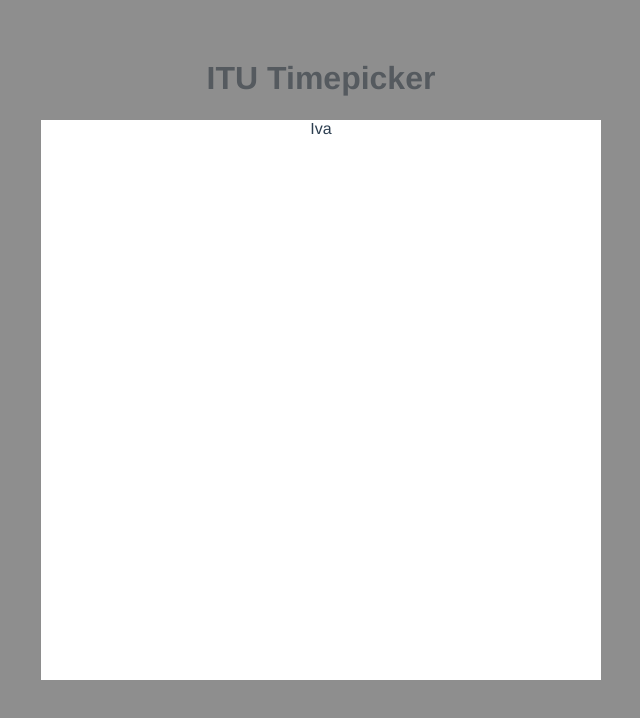
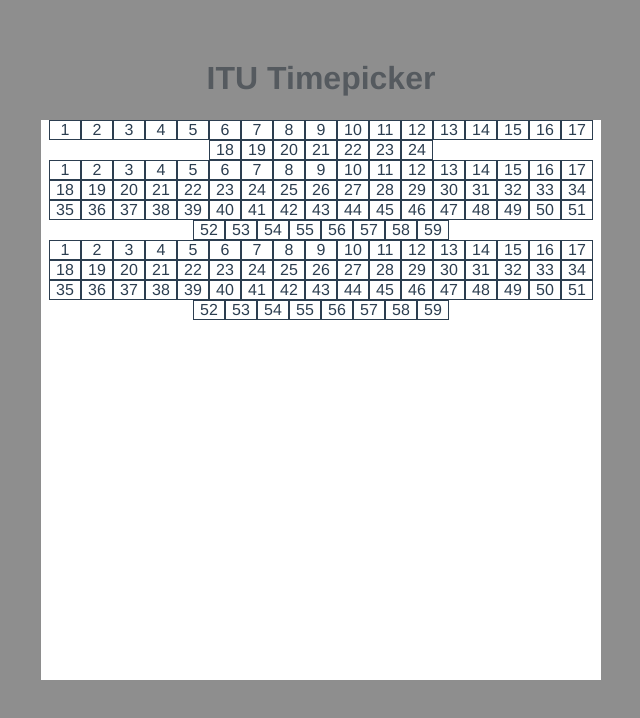
Before and after one commit to thejoeejoee/ITU-VUT-BIT-2018-2019, a Vue app: page / in a window 1280 px wide. Both pictures are taken after a click on the link "xkavan05". Shown: the top 718 px of the page, without its empty margins (319-959 px from the left). Built offline with nearby package versions, Linux system fonts and the light colour scheme; what vue-konva would draw is missing.

Commit message:
added tables

```diff
--- a/src/components/xkavan05.vue
+++ b/src/components/xkavan05.vue
@@ -1,7 +1,157 @@
 <template>
     <div class="container">
         <div class="picker">
-            Iva
+            <div class="tabulka1">
+                <div class="cell">1</div>
+                <div class="cell">2</div>
+                <div class="cell">3</div>
+                <div class="cell">4</div>
+                <div class="cell">5</div>
+                <div class="cell">6</div>
+                <div class="cell">7</div>
+                <div class="cell">8</div>
+                <div class="cell">9</div>
+                <div class="cell">10</div>
+                <div class="cell">11</div>
+                <div class="cell">12</div>
+                <div class="cell">13</div>
+                <div class="cell">14</div>
+                <div class="cell">15</div>
+                <div class="cell">16</div>
+                <div class="cell">17</div>
+                <div class="cell">18</div>
+                <div class="cell">19</div>
+                <div class="cell">20</div>
+                <div class="cell">21</div>
+                <div class="cell">22</div>
+                <div class="cell">23</div>
+                <div class="cell">24</div>
+            </div>
+
+            <div class="tabulka2">
+                <div class="cell">1</div>
+                <div class="cell">2</div>
+                <div class="cell">3</div>
+                <div class="cell">4</div>
+                <div class="cell">5</div>
+                <div class="cell">6</div>
+                <div class="cell">7</div>
+                <div class="cell">8</div>
+                <div class="cell">9</div>
+                <div class="cell">10</div>
+                <div class="cell">11</div>
+                <div class="cell">12</div>
+                <div class="cell">13</div>
+                <div class="cell">14</div>
+                <div class="cell">15</div>
+                <div class="cell">16</div>
+                <div class="cell">17</div>
+                <div class="cell">18</div>
+                <div class="cell">19</div>
+                <div class="cell">20</div>
+                <div class="cell">21</div>
+                <div class="cell">22</div>
+                <div class="cell">23</div>
+                <div class="cell">24</div>
+                <div class="cell">25</div>
+                <div class="cell">26</div>
+                <div class="cell">27</div>
+                <div class="cell">28</div>
+                <div class="cell">29</div>
+                <div class="cell">30</div>
+                <div class="cell">31</div>
+                <div class="cell">32</div>
+                <div class="cell">33</div>
+                <div class="cell">34</div>
+                <div class="cell">35</div>
+                <div class="cell">36</div>
+                <div class="cell">37</div>
+                <div class="cell">38</div>
+                <div class="cell">39</div>
+                <div class="cell">40</div>
+                <div class="cell">41</div>
+                <div class="cell">42</div>
+                <div class="cell">43</div>
+                <div class="cell">44</div>
+                <div class="cell">45</div>
+                <div class="cell">46</div>
+                <div class="cell">47</div>
+                <div class="cell">48</div>
+                <div class="cell">49</div>
+                <div class="cell">50</div>
+                <div class="cell">51</div>
+                <div class="cell">52</div>
+                <div class="cell">53</div>
+                <div class="cell">54</div>
+                <div class="cell">55</div>
+                <div class="cell">56</div>
+                <div class="cell">57</div>
+                <div class="cell">58</div>
+                <div class="cell">59</div>
+            </div>
+
+            <div class="tabulka3">
+                <div class="cell">1</div>
+                <div class="cell">2</div>
+                <div class="cell">3</div>
+                <div class="cell">4</div>
+                <div class="cell">5</div>
+                <div class="cell">6</div>
+                <div class="cell">7</div>
+                <div class="cell">8</div>
+                <div class="cell">9</div>
+                <div class="cell">10</div>
+                <div class="cell">11</div>
+                <div class="cell">12</div>
+                <div class="cell">13</div>
+                <div class="cell">14</div>
+                <div class="cell">15</div>
+                <div class="cell">16</div>
+                <div class="cell">17</div>
+                <div class="cell">18</div>
+                <div class="cell">19</div>
+                <div class="cell">20</div>
+                <div class="cell">21</div>
+                <div class="cell">22</div>
+                <div class="cell">23</div>
+                <div class="cell">24</div>
+                <div class="cell">25</div>
+                <div class="cell">26</div>
+                <div class="cell">27</div>
+                <div class="cell">28</div>
+                <div class="cell">29</div>
+                <div class="cell">30</div>
+                <div class="cell">31</div>
+                <div class="cell">32</div>
+                <div class="cell">33</div>
+                <div class="cell">34</div>
+                <div class="cell">35</div>
+                <div class="cell">36</div>
+                <div class="cell">37</div>
+                <div class="cell">38</div>
+                <div class="cell">39</div>
+                <div class="cell">40</div>
+                <div class="cell">41</div>
+                <div class="cell">42</div>
+                <div class="cell">43</div>
+                <div class="cell">44</div>
+                <div class="cell">45</div>
+                <div class="cell">46</div>
+                <div class="cell">47</div>
+                <div class="cell">48</div>
+                <div class="cell">49</div>
+                <div class="cell">50</div>
+                <div class="cell">51</div>
+                <div class="cell">52</div>
+                <div class="cell">53</div>
+                <div class="cell">54</div>
+                <div class="cell">55</div>
+                <div class="cell">56</div>
+                <div class="cell">57</div>
+                <div class="cell">58</div>
+                <div class="cell">59</div>
+            </div>
+
         </div>
     </div>
 </template>
@@ -30,4 +180,19 @@
         height: 70vh;
         background-color: white;
     }
+
+    .tabulka1 .tabulka2 .tabulka3 {
+        background: #fff;
+        margin: 0 auto;
+        width: 300px;
+        padding: 10px;
+    }
+
+    .cell {
+        display: inline-block;
+        width: 30px;
+        border: 1px solid;
+        text-align: center;
+    }
+
 </style>
```
Also changed, not shown: 1 other file (tests, documents, lock files or other folders).
